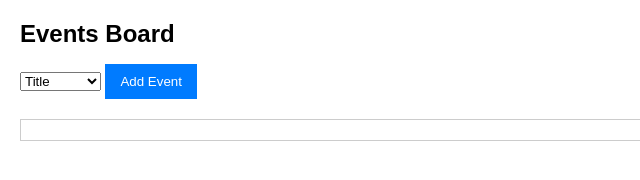
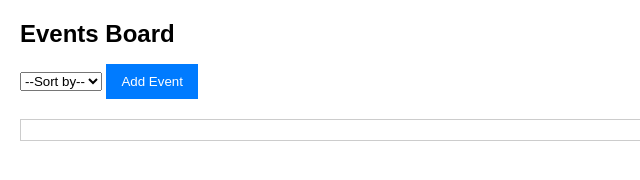
Before and after one commit to IraAmber/events-registration-app, a website: page public/index.html in a window 1280 px wide. Shown: the full height of the page, 0-640 px from the left. Drawn offline with Linux system fonts and the light colour scheme; no server answers.

Commit message:
add sort by

```diff
--- a/public/index.html
+++ b/public/index.html
@@ -8,6 +8,7 @@
   <body>
     <h1>Events Board</h1>
     <select id="sort">
+      <option value="">--Sort by--</option>
       <option value="title">Title</option>
       <option value="eventDate">Date</option>
       <option value="organizer">Organizer</option>
```
